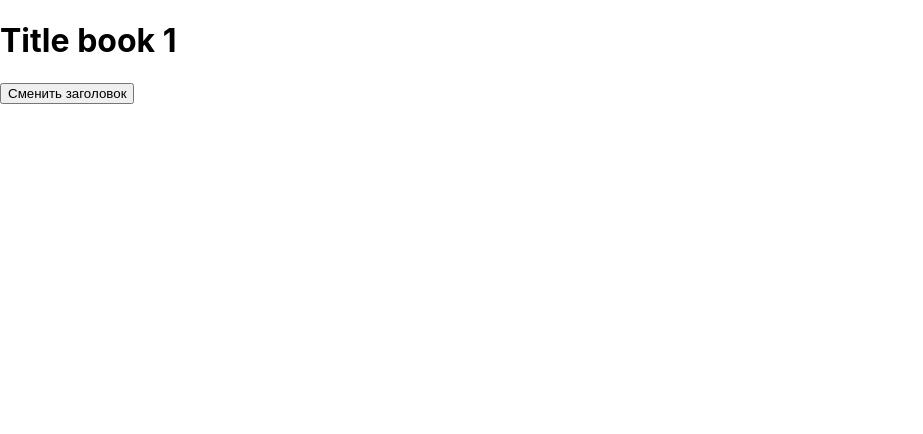
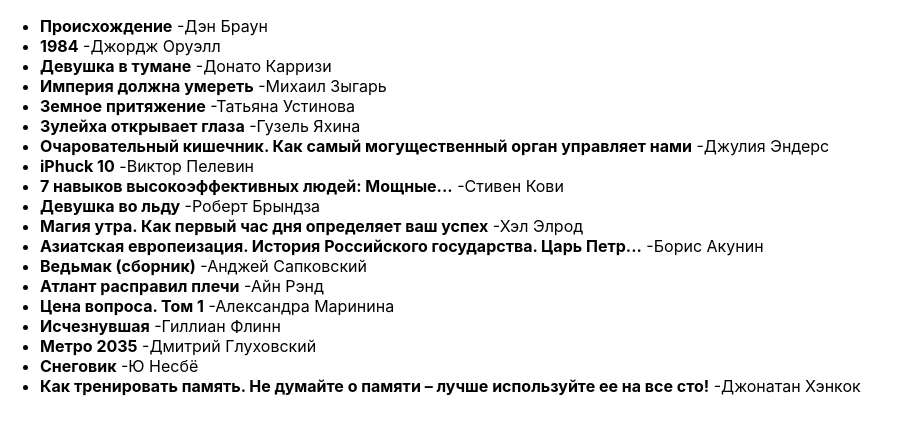
Before and after one commit to ekpliska/react-shop, a React (Create React App) app: page / in a window 1280 px wide. Shown: the top 434 px of the page, without its empty margins (0-923 px from the left). Built offline with nearby package versions, Linux system fonts and the light colour scheme.

Commit message:
add: books.json

```diff
--- a/package.json
+++ b/package.json
@@ -3,6 +3,7 @@
   "version": "0.1.0",
   "private": true,
   "dependencies": {
+    "axios": "^0.19.0",
     "react": "^16.8.6",
     "react-dom": "^16.8.6",
     "react-logger": "^1.1.0",
--- /dev/null
+++ b/public/books.json
@@ -0,0 +1,154 @@
+[
+    {
+        "id": 0,
+        "title": "Происхождение",
+        "author": "Дэн Браун",
+        "image": "https://cv7.litres.ru/sbc/33231270_cover_185-elektronnaya-kniga-den-braun-proishozhdenie-27624091.jpg",
+        "price": 710,
+        "rating": 3
+    },
+    {
+        "id": 1,
+        "title": "1984",
+        "author": "Джордж Оруэлл",
+        "image": "https://cv0.litres.ru/sbc/09233908_cover_185-elektronnaya-kniga--.jpg",
+        "price": 415,
+        "rating": 5
+    },
+    {
+        "id": 2,
+        "title": "Девушка в тумане",
+        "author": "Донато Карризи",
+        "image": "https://cv2.litres.ru/sbc/31635724_cover_185-elektronnaya-kniga-donato-karrizi-devushka-v-tumane.jpg",
+        "price": 464,
+        "rating": 4
+    },
+    {
+        "id": 3,
+        "title": "Империя должна умереть",
+        "author": "Михаил Зыгарь",
+        "image": "https://cv0.litres.ru/sbc/30804904_cover_185-elektronnaya-kniga-mihail-zygar-imperiya-dolzhna-umeret.jpg",
+        "price": 741,
+        "rating": 3
+    },
+    {
+        "id": 4,
+        "title": "Земное притяжение",
+        "author": "Татьяна Устинова",
+        "image": "https://cv9.litres.ru/sbc/30087292_cover_185-elektronnaya-kniga-tatyana-ustinova-zemnoe-prityazhenie.jpg",
+        "price": 317,
+        "rating": 1
+    },
+    {
+        "id": 5,
+        "title": "Зулейха открывает глаза",
+        "author": "Гузель Яхина",
+        "image": "https://cv5.litres.ru/sbc/17411250_cover_185-elektronnaya-kniga-guzel-yahina-zuleyha-otkryvaet-glaza-2.jpg",
+        "price": 254,
+        "rating": 0
+    },
+    {
+        "id": 6,
+        "title": "Очаровательный кишечник. Как самый могущественный орган управляет нами",
+        "author": "Джулия Эндерс",
+        "image": "https://cv6.litres.ru/sbc/32764469_cover_185-elektronnaya-kniga-dzhuliya-enders-ocharovatelnyy-kishechnik-kak-samyy-moguschestvennyy-organ-upravlyaet-nami-12178377.jpg",
+        "price": 573,
+        "rating": 4
+    },
+    {
+        "id": 7,
+        "title": "iPhuck 10",
+        "author": "Виктор Пелевин",
+        "image": "https://cv7.litres.ru/sbc/31221870_cover_185-elektronnaya-kniga-viktor-pelevin-iphuck-10-25564903.jpg",
+        "price": 246,
+        "rating": 0
+    },
+    {
+        "id": 8,
+        "title": "7 навыков высокоэффективных людей: Мощные...",
+        "author": "Стивен Кови",
+        "image": "https://cv9.litres.ru/sbc/33833192_cover_185-elektronnaya-kniga--.jpg",
+        "price": 347,
+        "rating": 5
+    },
+    {
+        "id": 9,
+        "title": "Девушка во льду",
+        "author": "Роберт Брындза",
+        "image": "https://cv3.litres.ru/sbc/31989433_cover_185-elektronnaya-kniga-robert-bryndza-12646976-devushka-vo-ldu.jpg",
+        "price": 882,
+        "rating": 2
+    },
+    {
+        "id": 10,
+        "title": "Магия утра. Как первый час дня определяет ваш успех",
+        "author": "Хэл Элрод",
+        "image": "https://cv9.litres.ru/sbc/30538397_cover_185-elektronnaya-kniga-hel-elrod-magiya-utra-kak-pervyy-chas-dnya-opredelyaet-vash-uspeh-19063017.jpg",
+        "price": 829,
+        "rating": 1
+    },
+    {
+        "id": 11,
+        "title": "Азиатская европеизация. История Российского государства. Царь Петр...",
+        "author": "Борис Акунин",
+        "image": "https://cv3.litres.ru/sbc/31629439_cover_185-elektronnaya-kniga-boris-akunin-aziatskaya-evropeizaciya-istoriya-rossiyskogo-gosudarstva-car-petr-alekseevich.jpg",
+        "price": 389,
+        "rating": 2
+    },
+    {
+        "id": 12,
+        "title": "Ведьмак (сборник)",
+        "author": "Анджей Сапковский",
+        "image": "https://cv6.litres.ru/sbc/33328364_cover_185-elektronnaya-kniga-andzhey-sapkovskiy-vedmak.jpg",
+        "price": 424,
+        "rating": 3
+    },
+    {
+        "id": 13,
+        "title": "Атлант расправил плечи",
+        "author": "Айн Рэнд",
+        "image": "https://cv9.litres.ru/sbc/32011296_cover_185-elektronnaya-kniga-ayn-rend-atlant-raspravil-plechi.jpg",
+        "price": 157,
+        "rating": 2
+    },
+    {
+        "id": 14,
+        "title": "Цена вопроса. Том 1",
+        "author": "Александра Маринина",
+        "image": "https://cv6.litres.ru/sbc/33285466_cover_185-elektronnaya-kniga-aleksandra-marinina-cena-voprosa-tom-1-22638660.jpg",
+        "price": 664,
+        "rating": 0
+    },
+    {
+        "id": 15,
+        "title": "Исчезнувшая",
+        "author": "Гиллиан Флинн",
+        "image": "https://cv2.litres.ru/sbc/11029722_cover_185-elektronnaya-kniga-gillian-flinn-ischeznuvshaya.jpg",
+        "price": 476,
+        "rating": 4
+    },
+    {
+        "id": 17,
+        "title": "Метро 2035",
+        "author": "Дмитрий Глуховский",
+        "image": "https://cv9.litres.ru/sbc/13698392_cover_185-elektronnaya-kniga-dmitriy-gluhovskiy-metro-2035.jpg",
+        "price": 837,
+        "rating": 4
+    },
+    {
+        "id": 18,
+        "title": "Снеговик",
+        "author": "Ю Несбё",
+        "image": "https://cv5.litres.ru/sbc/31604254_cover_185-elektronnaya-kniga-u-nesbe-snegovik-4578362.jpg",
+        "price": 796,
+        "rating": 5
+    },
+    {
+        "id": 19,
+        "title": "Как тренировать память. Не думайте о памяти – лучше используйте ее на все сто!",
+        "author": "Джонатан Хэнкок",
+        "image": "https://cv1.litres.ru/sbc/14195715_cover_185-elektronnaya-kniga-dzhonatan-henkok-kak-trenirovat-pamyat-ne-dumayte-o-pamyati-luchshe-ispolzuyte-ee-na-vse-sto.jpg",
+        "price": 399,
+        "rating": 5
+    }
+]
--- a/src/App.js
+++ b/src/App.js
@@ -1,33 +1,47 @@
 import React from 'react';
 import { connect } from 'react-redux';
 import { setBooks } from './actions/book';
+import axios from 'axios';
 
 class App extends React.Component {
+
+	/**
+	 * После того как компонент смонтировался,
+	 * происходит http запрос, в котором получаем массив книг
+	 * после чего передаем их в reducer books
+	 */
+	componentWillMount() {
+		const { setBooks } = this.props;
+		axios.get('/books.json').then(({ data }) => {
+			setBooks(data);
+		});
+	}
+
 	render() {
-		// console.log(this.props);
-		const { books } = this.props.books;
-		const { setBooks } = this.props;
-		const newBook = [
-			{
-				id: 0,
-				title: 'New Book'
-			}
-		];
+		const { books } = this.props;
 		return (
-			<div>
-				<h1>
-					{books[0].title}
-				</h1>
-				<button onClick={setBooks.bind(this, newBook)}>
-					Сменить заголовок
-				</button>
-			</div>
+			<ul>
+				{
+					!books
+						? 'Загрузка...'
+						: books.map((book, index) => {
+							return (
+								<li key={index}>
+									<b>
+										{book.title}
+									</b> -
+									{book.author}
+								</li>
+							)
+						})
+				}
+			</ul>
 		)
 	}
 }
 
-const mapStateToProps = (state) => ({
-	...state
+const mapStateToProps = ({ books }) => ({
+	books: books.items
 });
 
 const mapDispatchToProps = dispatch => ({
--- a/src/reducers/books.js
+++ b/src/reducers/books.js
@@ -1,12 +1,8 @@
 // Список всех книг
 
 const initialState = {
-    books: [
-        {
-            id: 0,
-            title: 'Title book 1'
-        }
-    ]
+    isReady: false,
+    items: null,
 }
 
 export default (state = initialState, action) => {
@@ -14,12 +10,18 @@
         case 'SET_BOOKS':
             return {
                 ...state,   // Возвращаем все состояние
-                books: action.payload   // А затем, books заменяем на то что пришло
+                items: action.payload,   // А затем, books заменяем на то что пришло
+                isReady: true
             };
+        case 'SET_IS_READY':
+            return {
+                ...state,
+                isReady: action.payload
+            }
         case 'ADD_BOOK':
             return {
                 ...state,
-                books: [
+                items: [
                     ...state.books,
                     action.payload
                 ]
```
Also changed, not shown: 1 other file (tests, documents, lock files or other folders).
